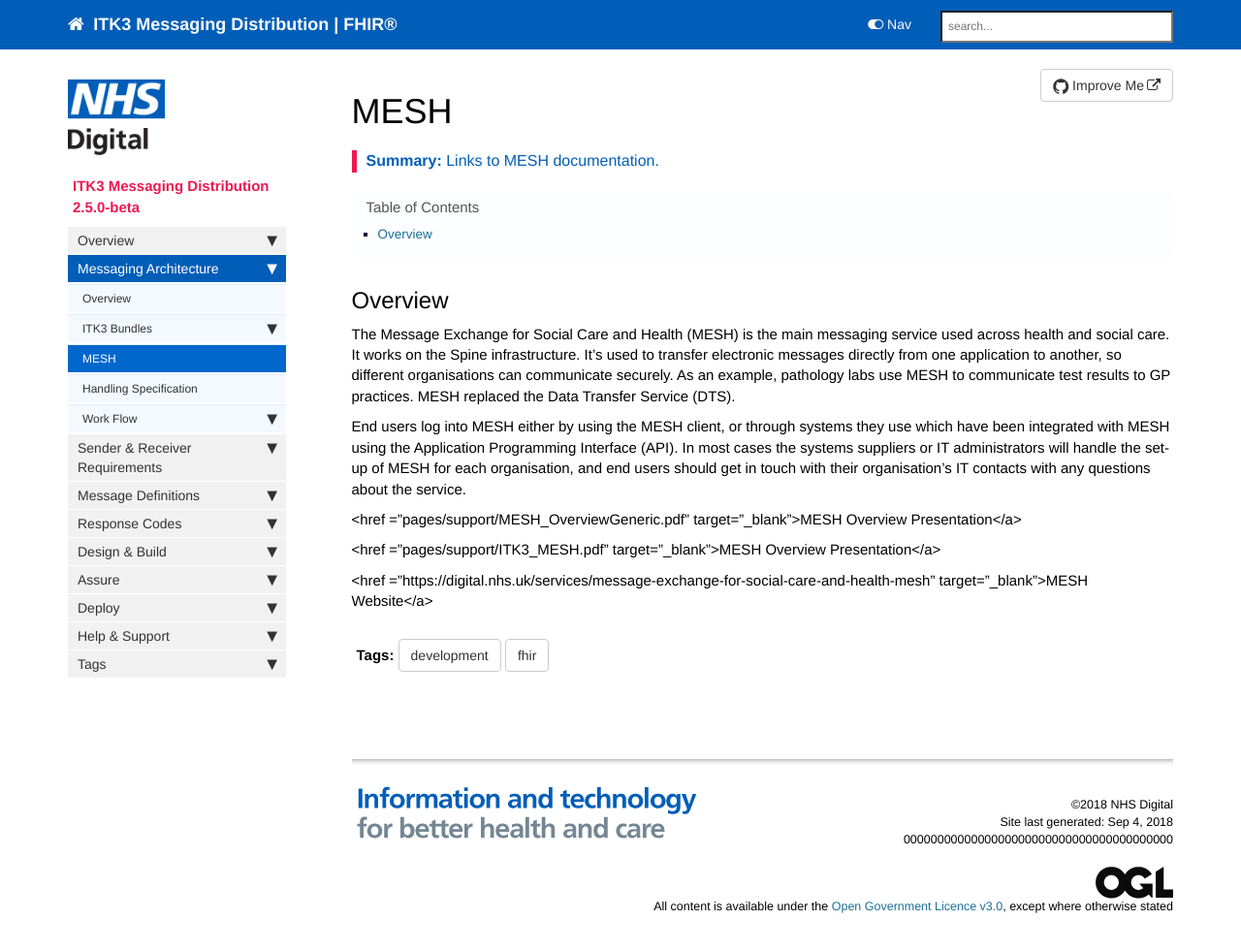
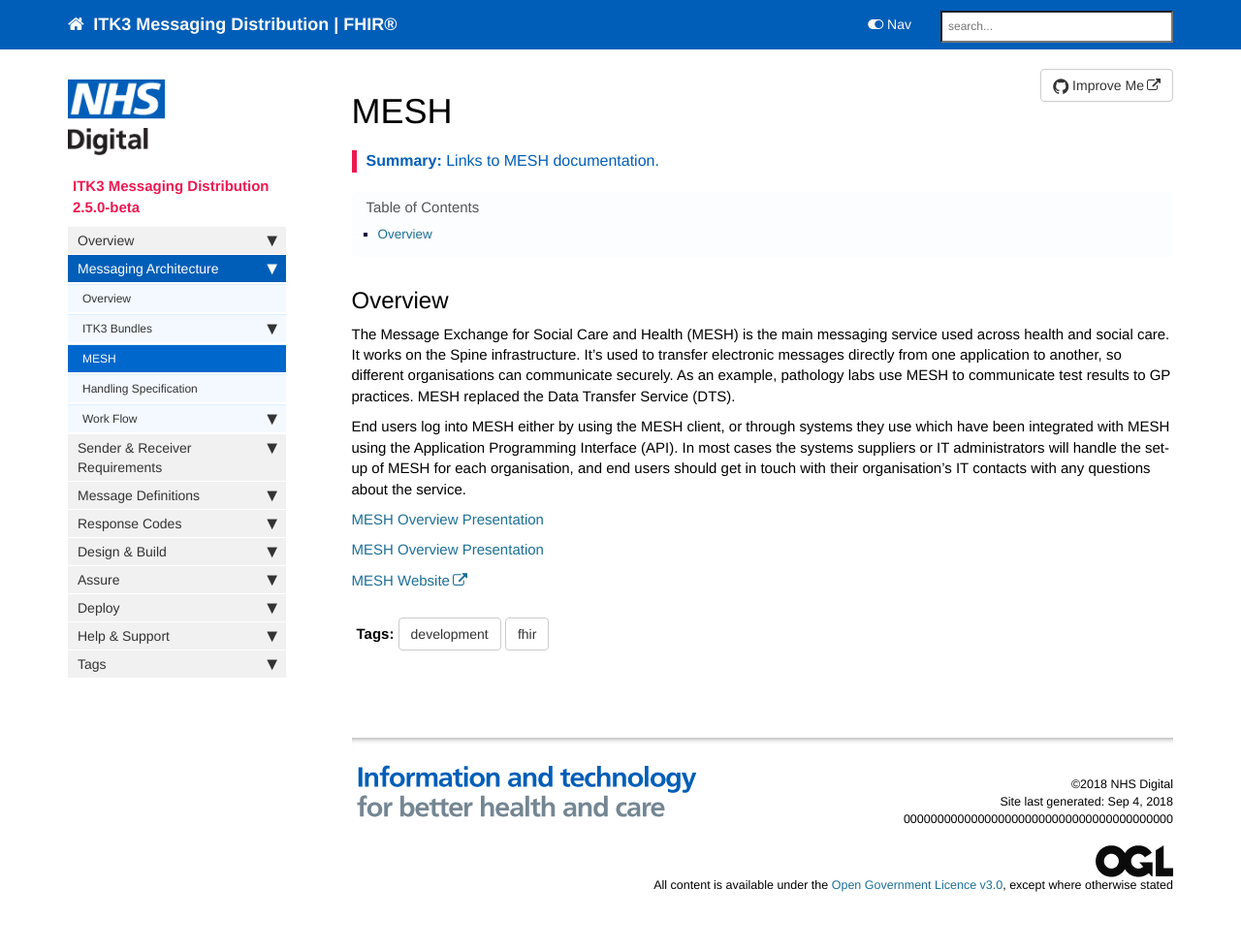
Before and after one commit to nhsconnect/ITK3-Messaging-Distribution, a Jekyll site: the page built from pages/explore/mesh.md, in a window 1280 px wide and 1005 px high. Shown: the top 981 px of the window at 97% size. Built offline with Jekyll 4.4.1, drawn with Linux system fonts in a browser that asks for light colours; nearby versions of some CDN libraries; comment, search, counter and statistics services are not loaded.

Commit message:
Added MESH pages

```diff
--- a/pages/explore/mesh.md
+++ b/pages/explore/mesh.md
@@ -15,8 +15,8 @@ The Message Exchange for Social Care and Health (MESH) is the main messaging ser
 
 End users log into MESH either by using the MESH client, or through systems they use which have been integrated with MESH using the Application Programming Interface (API). In most cases the systems suppliers or IT administrators will handle the set-up of MESH for each organisation, and end users should get in touch with their organisation's IT contacts with any questions about the service.
 
-<href ="pages/support/MESH_OverviewGeneric.pdf" target="_blank">MESH Overview Presentation</a>
+<a href ="pages/support/MESH_OverviewGeneric.pdf" target="_blank">MESH Overview Presentation</a>
 
-<href ="pages/support/ITK3_MESH.pdf" target="_blank">MESH Overview Presentation</a>
+<a href ="pages/support/ITK3_MESH.pdf" target="_blank">MESH Overview Presentation</a>
 
-<href ="https://digital.nhs.uk/services/message-exchange-for-social-care-and-health-mesh" target="_blank">MESH Website</a>
+<a href ="https://digital.nhs.uk/services/message-exchange-for-social-care-and-health-mesh" target="_blank">MESH Website</a>
```
